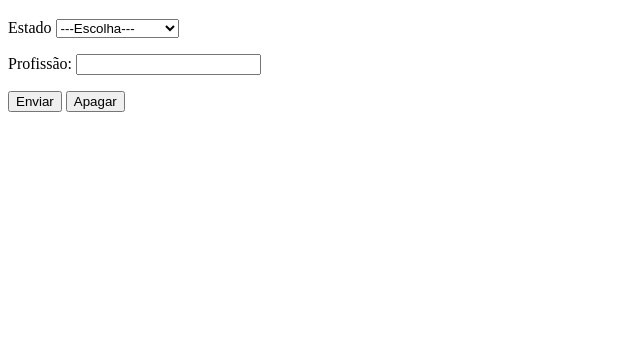
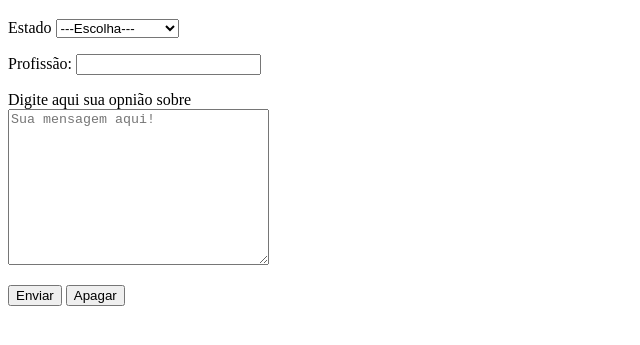
Before and after one commit to weslenmombach/HTML5-CSS3, a plain HTML site: page Exercícios/ex026/form006.html in a window 1280 px wide. Shown: the part 61-406 px from the top of the page, without its empty margins (0-640 px from the left). Drawn offline with Linux system fonts and the light colour scheme.

Commit message:
Select, datalist and textarea

```diff
--- a/Exercícios/ex026/form006.html
+++ b/Exercícios/ex026/form006.html
@@ -9,7 +9,7 @@
 <body>
     <h1>Testing new Form's</h1>
 
-    <form action="cadastro.php" autocomplete="on" method="get">
+    <form action="cadastro.php" autocomplete="on" method="post">
 
         <p>
             <label for="iest">Estado</label>
@@ -48,7 +48,10 @@
                     </datalist>
                 </p>
 
-        </p>
+                <p>
+                    <label for="imsg">Digite aqui sua opnião sobre</label> <br>
+                    <textarea name="msg" id="imsg" cols="30" rows="10" placeholder="Sua mensagem aqui!"></textarea>
+                </p>
 
         <p>
             <input type="submit" value="Enviar">
```
